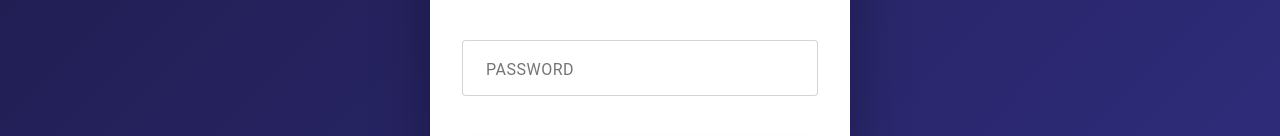
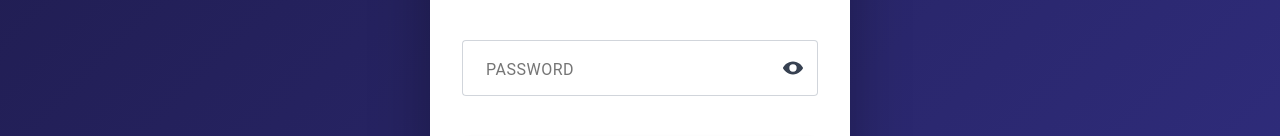
Before and after one commit to goldflowdata/Pro, an Angular app: page /login in a window 1280 px wide. Shown: the part 366-502 px from the top of the page. Built offline with nearby package versions, Linux system fonts and the light colour scheme; no server answers; the database is empty.

Commit message:
login password sceeen see password

```diff
--- a/src/app/features/auth/login/login.component.html
+++ b/src/app/features/auth/login/login.component.html
@@ -33,11 +33,43 @@
               matInput
               [(ngModel)]="password"
               name="password"
-              type="password"
+              [type]="hidePassword ? 'password' : 'text'"
               placeholder="Enter your password"
               [disabled]="isLoading"
               (keypress)="onKeyPress($event)"
             />
+            <button
+              mat-icon-button
+              matSuffix
+              type="button"
+              (click)="togglePasswordVisibility()"
+              [disabled]="isLoading"
+              [attr.aria-label]="hidePassword ? 'Show password' : 'Hide password'"
+              class="password-toggle-btn"
+            >
+              <svg
+                *ngIf="hidePassword"
+                viewBox="0 0 24 24"
+                class="password-eye-icon"
+                aria-hidden="true"
+              >
+                <path
+                  d="M12 5C6 5 2.2 9.4 1 12c1.2 2.6 5 7 11 7s9.8-4.4 11-7c-1.2-2.6-5-7-11-7Zm0 11a4 4 0 1 1 0-8 4 4 0 0 1 0 8Z"
+                  fill="currentColor"
+                ></path>
+              </svg>
+              <svg
+                *ngIf="!hidePassword"
+                viewBox="0 0 24 24"
+                class="password-eye-icon"
+                aria-hidden="true"
+              >
+                <path
+                  d="M3.3 2 2 3.3l3 3C3.2 7.7 1.8 9.8 1 12c1.2 2.6 5 7 11 7 2.1 0 3.9-.5 5.5-1.3l3.2 3.2 1.3-1.3L3.3 2ZM12 17c-3.8 0-6.6-2.5-8.1-5 0 0 1-1.7 2.9-3.2l1.7 1.7A4 4 0 0 0 13.5 15l2.3 2.3c-1.1.5-2.3.7-3.8.7Zm8.1-5c0 0-1 1.7-2.9 3.2l-1.6-1.6A4 4 0 0 0 10.4 8.4L8.1 6.1c1.1-.5 2.3-.7 3.9-.7 3.8 0 6.6 2.5 8.1 5Z"
+                  fill="currentColor"
+                ></path>
+              </svg>
+            </button>
           </mat-form-field>
 
           <!-- Login Button -->
--- a/src/app/features/auth/login/login.component.scss
+++ b/src/app/features/auth/login/login.component.scss
@@ -120,6 +120,16 @@
 
 }
 
+.password-toggle-btn {
+  color: var(--gray-700) !important;
+}
+
+.password-eye-icon {
+  width: 22px;
+  height: 22px;
+  display: block;
+}
+
 // Login Button - Submit button styling
 .login-button {
   padding: 12px 24px;
```
